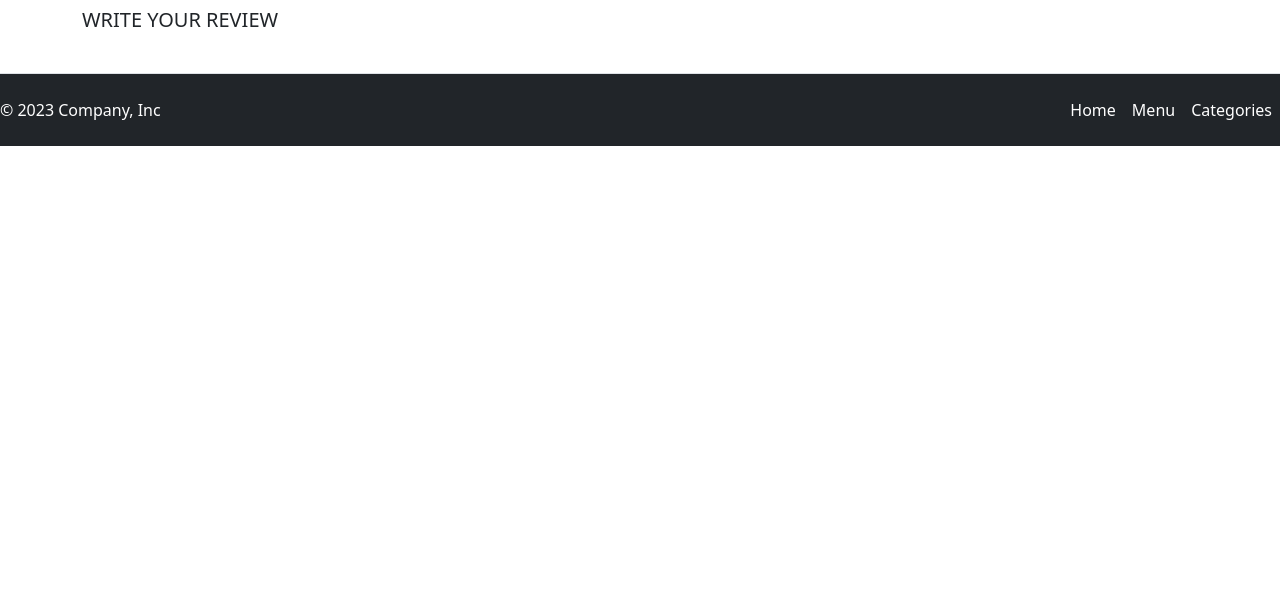
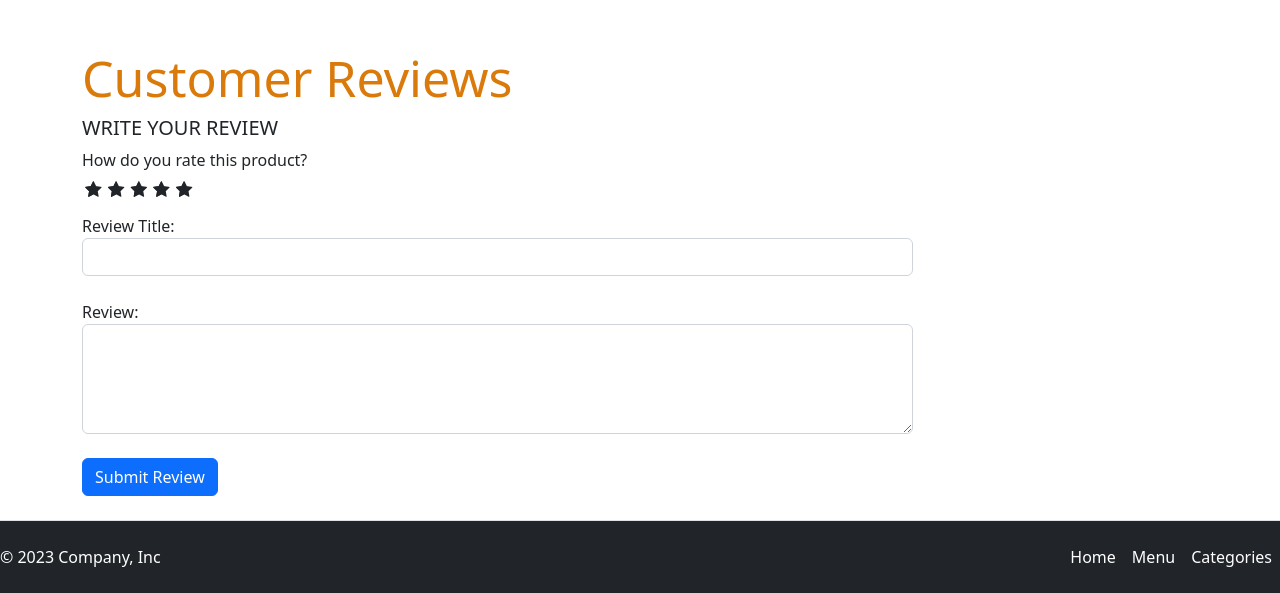
Before and after one commit to eriss007/FinalYearProj, a Django app: template templates/fooddetail.html in a window 1280 px wide. Shown: the part 654-1247 px from the top of the page. Before the commit the page ends 800 px from the top, so only its background shows below. Run offline with Django 3.2, Linux system fonts and the light colour scheme; the template is opened without the code that fills it, so the values that code supplies are empty; parts of the project's set-up code (start-up, migrations or seed data) failed here and were passed over; some libraries are stand-ins or nearby versions.

Commit message:
Review and Rating models + frontend complete

```diff
--- a/restroapp/urls.py
+++ b/restroapp/urls.py
@@ -1,6 +1,7 @@
 from django.urls import path
 from .views import *
 from django.conf.urls import include
+from . import views
 
 
 app_name = "restroapp"
@@ -31,6 +32,8 @@ urlpatterns = [
 
     path("checkout/", CheckoutView.as_view(), name="checkout"),
 
+    path("submit_review/<int:food_id>", views.submit_review, name="submit_review"),
+
     path("profile/order-<int:pk>/", CustomerOrderDetailView.as_view(), name="customerorderdetail"),
 
     path("admin-login/", AdminLoginView.as_view(), name="adminlogin"),
--- a/static/css/style.css
+++ b/static/css/style.css
@@ -113,13 +113,17 @@ h3{
     box-shadow: 0 .5rem 1rem rgba(0,0,0,.1);
     border: .1rem solid rgba(0,0,0,.3);
     cursor: pointer;
+    transition: all 0.3s;
 }
 .card{
     box-shadow: 0 .5rem 1rem rgba(0,0,0,.1);
     border: .1rem solid rgba(0,0,0,.3);
     cursor: pointer;
+
 }
-
+.cards:hover{
+    transform: scale(1.15);
+}
 
 .heading{
     text-align: center;
@@ -203,3 +207,42 @@ body { min-height: 100%; }
     right: 0;
     margin: auto;
 }
+
+/* Hide Radio btn  */
+.rate > input {
+    display: none;
+}
+
+.rate{
+    display: inline-block;
+    border: 0;
+}
+.rate > label{
+    float: right;
+}
+/* showing the stars */
+.rate > label:before{
+    display: inline-block;
+    font-size: 1.1rem;
+    font-family: FontAwesome;
+    content: "\f005";
+    margin: 0;
+    padding: 0.3rem .2rem;
+    cursor: pointer;
+}
+/* half class */
+.rate .half:before{
+    content: "\f089";
+    position: absolute;
+    padding-right: 0;
+}
+/* click and hover */
+input:checked ~ label, label:hover ~ label{
+    color: #ffb503;
+}
+
+/* hover highlight */
+input:checked + label:hover, input:checked ~ label:hover, input:checked ~ label:hover ~ label,
+label:hover ~ input:checked ~ label{
+    color: #cc9000;
+}
--- a/templates/base.html
+++ b/templates/base.html
@@ -22,7 +22,7 @@
     @import url("https://fonts.googleapis.com/css2?family=Inter:wght@100;200;300;400;500;600;700;800;900&family=Poppins:ital,wght@0,100;0,200;0,300;0,400;0,500;0,600;0,700;0,800;0,900;1,100;1,200;1,300;1,400;1,500;1,600;1,700;1,800;1,900&display=swap");
   </style>
   <title>{% block title %}{% endblock %}</title>
-
+  <link rel="stylesheet" href="https://cdnjs.cloudflare.com/ajax/libs/font-awesome/4.7.0/css/font-awesome.min.css">
   <link rel="stylesheet" href="https://cdn.jsdelivr.net/npm/bootstrap-icons@1.10.3/font/bootstrap-icons.css" />
 </head>
 
--- a/templates/fooddetail.html
+++ b/templates/fooddetail.html
@@ -35,10 +35,43 @@
             <hr>
         </div>
     </div>
-    <div class="col-sm-5 mt-2">
-        <h5 class="text-uppercase font-weight-bold" >Write Your Review</h5>
 
+    <div class="row">
+        <div class="col-md-9">
+            <header class="section-heading">
+                <h3 class="mt-5">Customer Reviews</h3>
+                <form action="{% url 'submit_review' single_food.id %}" method="POST">
+                    {% csrf_token %}
+                <h5 class="text-uppercase font-weight-bold" >Write Your Review</h5>
+                <div>
 
+                    <label>How do you rate this product?</label>
+                    <br>
+                    <div class="rate">
+                        <input type="radio" name="rating" id="rating10" value="5" required><label for="rating10" title="5"></label>
+                        <input type="radio" name="rating" id="rating9" value="4.5" required><label for="rating9" title="4.5" class="half"></label>
+                        <input type="radio" name="rating" id="rating8" value="4" required><label for="rating8" title="4"></label>
+                        <input type="radio" name="rating" id="rating7" value="3.5" required><label for="rating7" title="3.5" class="half"></label>
+                        <input type="radio" name="rating" id="rating6" value="3" required><label for="rating6" title="3"></label>
+                        <input type="radio" name="rating" id="rating5" value="2.5" required><label for="rating5" title="2.5" class="half"></label>
+                        <input type="radio" name="rating" id="rating4" value="2" required><label for="rating4" title="2"></label>
+                        <input type="radio" name="rating" id="rating3" value="1.5" required><label for="rating3" title="1.5" class="half"></label>
+                        <input type="radio" name="rating" id="rating2" value="1" required><label for="rating2" title="1"></label>
+                        <input type="radio" name="rating" id="rating1" value="0.5" required><label for="rating1" title="0.5" class="half"></label>
+                    </div>
+                    <br>
+                    Review Title:
+                    <input type="text" class="form-control" name="subject" >
+                    <br>
+                    Review:
+                    <textarea name="review" rows="4" class="form-control"></textarea>
+                    <br>
+                    <input type="submit" value="Submit Review" class="btn btn-primary">
+                </div>
+                </form>
+                <br>
+            </header>
+        </div>
     </div>
 </div>
 {% endblock %}
```
Also changed, not shown: restroapp/admin.py (+1 -8 lines), restroapp/forms.py (+6 -1 lines), restroapp/models.py (+20 -5 lines), restroapp/migrations/0004_reviewrating_delete_review.py (added).
